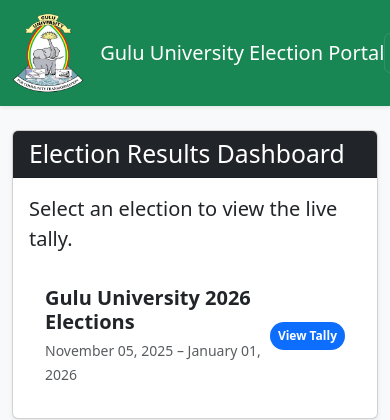
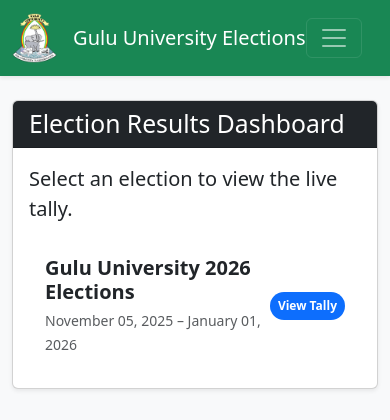
Before and after one commit to HendrichMugisha/univ_voting_portal, a Django app: page /results/ in a window 390 px wide; the page is wider, and only the part inside the window is pictured. Shown: the top 420 px of that part. Run offline with Django 5.2, Linux system fonts and the light colour scheme; a user stored in the database is signed in; data comes from the database, SQL or seed files in the repository.

Commit message:
fixing the look on mobile phones#3

```diff
--- a/templates/base.html
+++ b/templates/base.html
@@ -18,10 +18,10 @@
     <div class="container">
 
       <a class="navbar-brand d-flex align-items-center" href="{% url 'election_list_view' %}">
-        <img src="{% static 'images/logo.png' %}" alt="University Logo" height="80" class="me-3">
+        <img src="{% static 'images/logo.png' %}" alt="University Logo" height="50" class="me-3">
 
         <span >
-           Gulu University Election Portal
+           Gulu University Elections
         </span>
 
 
```
